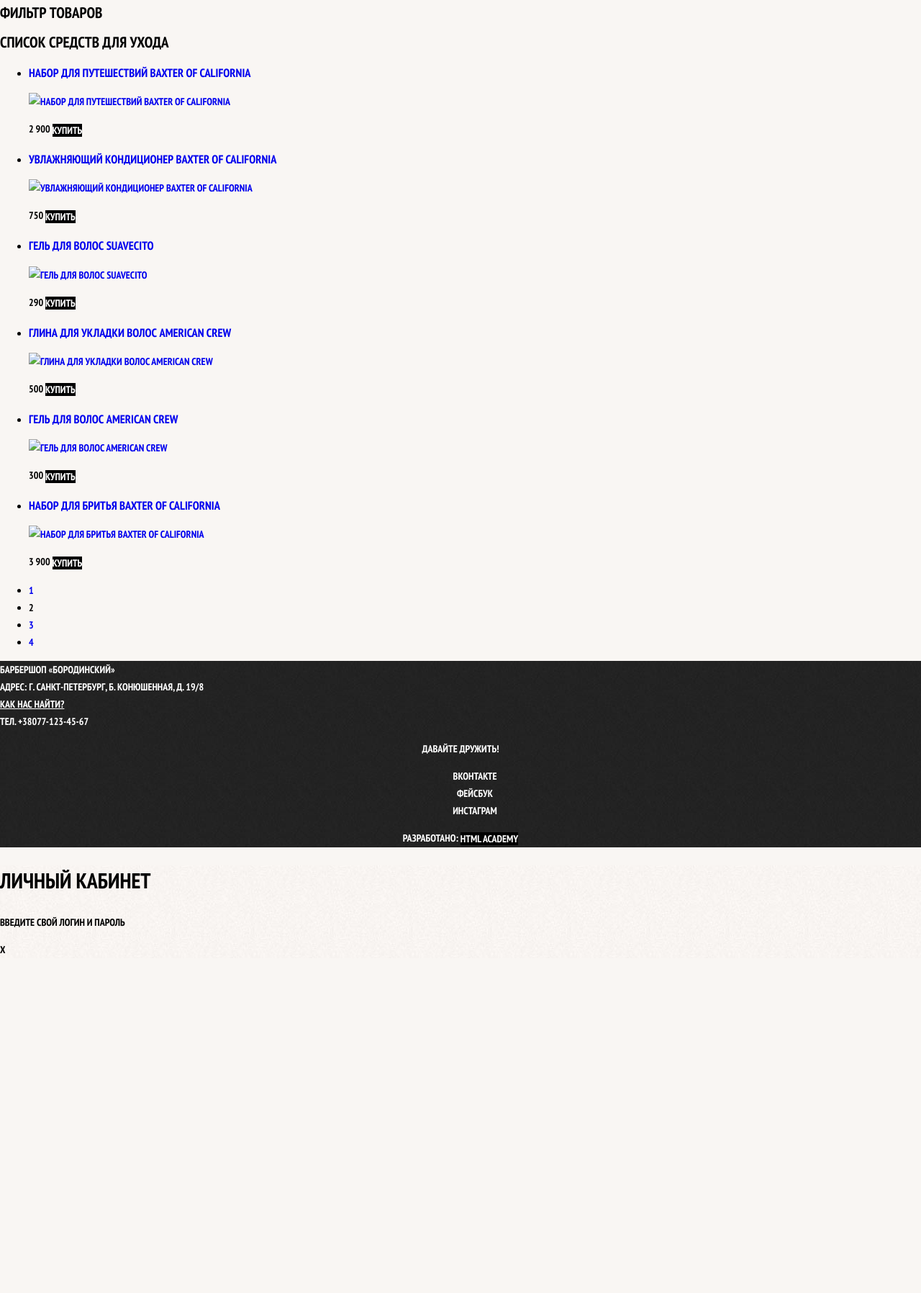
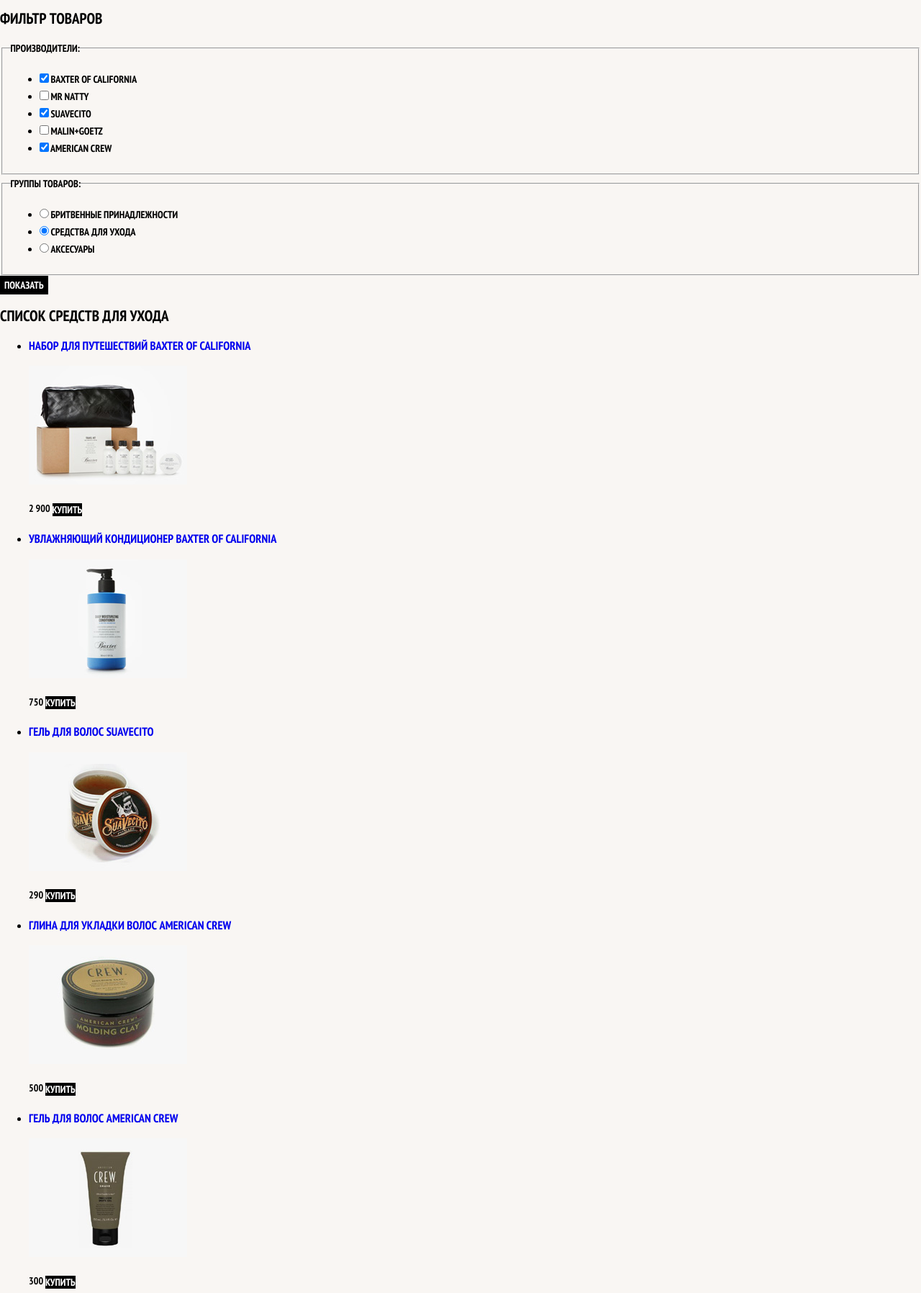
Before and after one commit to NataTimos/BSB, a plain HTML site: page catalog.html in a window 1280 px wide. Shown: the part 317-2113 px from the top of the page at 72% size. Before the commit the page ends 1648 px from the top, so only its background shows below. Drawn offline with Linux system fonts and the light colour scheme.

Commit message:
a11y catalog and item page

```diff
--- a/catalog.html
+++ b/catalog.html
@@ -35,114 +35,142 @@
 		<section class="filters">
 			<h2 class="visually-hidden">Фильтр товаров</h2>
 			<!-- здесь будет форма -->
+			<form class="filter" method="get" action="https://echo.htmlacademy.ru">
+				<fieldset>
+					<legend>Производители:</legend>
+					<ul>
+						<li class="filter-option">
+							<input type="checkbox" class="visually-hidden filter-input filter-input-checkbox" name="Baxter-of-California" id="filter-Baxter-of-California" checked>
+							<label for="filter-Baxter-of-California">Baxter of California</label></li>
+						<li class="filter-option">
+							<input type="checkbox" class="visually-hidden filter-input filter-input-checkbox" name="Mr-Natty" id="filter-Mr-Natty">
+							<label for="filter-Mr-Natty">Mr Natty</label></li>
+						<li class="filter-option">
+							<input type="checkbox" class="visually-hidden filter-input filter-input-checkbox" name="Suavecito" id="filter-Suavecito" checked>
+							<label for="filter-Suavecito">Suavecito</label></li>
+						<li class="filter-option">
+							<input type="checkbox" class="visually-hidden filter-input filter-input-checkbox" name="Malin+Goetz" id="filter-Malin-Goetz">
+							<label for="filter-Malin-Goetz">Malin+Goetz</label></li>
+						<li class="filter-option">
+							<input type="checkbox" class="visually-hidden filter-input filter-input-checkbox" name="American-Crew" id="filter-American-Crew" checked>
+							<label for="filter-American-Crew">American Crew</label></li>
+					</ul>
+				</fieldset>
+				<fieldset>
+					<legend>Группы товаров:</legend>
+					<ul>
+						<li class="filter-option">
+							<input class="visually-hidden filter-input filter-input-radio" type="radio" name="product-group" value="shaving" id="filter-shave">
+							<label for="filter-shave">Бритвенные принадлежности</label>
+						</li>
+						<li class="filter-option">
+							<input class="visually-hidden filter-input filter-input-radio" type="radio" name="product-group" value="hair-care" id="filter-care" checked>
+							<label for="filter-care">Средства для ухода</label>
+						</li>
+						<li class="filter-option">
+							<input class="visually-hidden filter-input filter-input-radio" type="radio" name="product-group" value="accessories" id="filter-accessories">
+							<label for="filter-accessories">Аксесуары</label>
+						</li>
+					</ul>
+				</fieldset>
+				<button type="submit" class="filter-button button">Показать</button>
+			</form>
 		</section>
 		<section class="catalog">
 			<h2 class="visually-hidden">Список средств для ухода</h2>
 			<ul  class="catalog-list">
 
 				<li class="catalog-item">
+					<a href="item.html">
 						<h3>
-						<a href="catalog-item.html">
 							<span class="catalog-category">Набор для путешествий</span>
 							<span class="catalog-item-title">Baxter of California</span>
+						</h3>
+						<p class="catalog-item-image">
+						 	<img src="img/product-1.jpg" width="220" height="165" alt="Набор для путешествий Baxter of California">
+						</p>
 					</a>
-					</h3>
-					<p>
-						<a href="catalog-item.html">
-						 	<img src="img/product-1.jpg" width="220" height="165" alt="Набор для путешествий Baxter of California">
-						</a>
-					</p>
-					<p>
+						<p class="catalog-item-price">
 							<b>2 900 </b>
 							<a class="button" href="">Купить</a>
 						</p>
 				</li>
 
 				<li class="catalog-item">
+					<a href="catalog-item.html">
 						<h3>
-						<a href="catalog-item.html">
 							<span class="catalog-category">Увлажняющий кондиционер</span>
 							<span class="catalog-item-title">Baxter of California</span>
+						</h3>
+						<p class="catalog-item-image">
+							<img src="img/product-2.jpg" width="220" height="165" alt="Увлажняющий кондиционер Baxter of California">
+						</p>
 					</a>
-					</h3>
-					<p>
-						<a href="catalog-item.html">
-						 	<img src="img/product-2.jpg" width="220" height="165" alt="Увлажняющий кондиционер Baxter of California">
-						</a>
-					</p>
-					<p>
+						<p class="catalog-item-price">
 							<b>750</b>
 							<a class="button" href="">Купить</a>
 						</p>
 				</li>
 
 				<li class="catalog-item">
+					<a href="catalog-item.html">
 						<h3>
-						<a href="catalog-item.html">
 							<span class="catalog-category">Гель для волос</span>
 							<span class="catalog-item-title">Suavecito</span>
+						</h3>
+						<p class="catalog-item-image">
+							<img src="img/product-3.jpg" width="220" height="165" alt="Гель для волос Suavecito">
+						</p>
 					</a>
-					</h3>
-					<p>
-						<a href="catalog-item.html">
-						 	<img src="img/product-2.jpg" width="220" height="165" alt="Гель для волос Suavecito">
-						</a>
-					</p>
-					<p>
+						<p class="catalog-item-price">
 							<b>290</b>
 							<a class="button" href="">Купить</a>
 						</p>
 				</li>
 
 				<li class="catalog-item">
+					<a href="catalog-item.html">
 						<h3>
-						<a href="catalog-item.html">
 							<span class="catalog-category">Глина для укладки волос</span>
 							<span class="catalog-item-title">American Crew</span>
+						</h3>
+						<p class="catalog-item-image">
+								<img src="img/product-4.jpg" width="220" height="165" alt="Глина для укладки волоc American Crew ">
+						</p>
 					</a>
-					</h3>
-					<p>
-						<a href="catalog-item.html">
-						 	<img src="img/product-3.jpg" width="220" height="165" alt="Глина для укладки волоc American Crew ">
-						</a>
-					</p>
-					<p>
+						<p class="catalog-item-price">
 							<b>500</b>
 							<a class="button" href="">Купить</a>
 						</p>
 				</li>
 
 				<li class="catalog-item">
+					<a href="catalog-item.html">
 						<h3>
-						<a href="catalog-item.html">
 							<span class="catalog-category">Гель для волос</span>
 							<span class="catalog-item-title">American Crew</span>
+						</h3>
+						<p class="catalog-item-image">
+							<img src="img/product-5.jpg" width="220" height="165" alt="Гель для волоc American Crew ">
+						</p>
 					</a>
-					</h3>
-					<p>
-						<a href="catalog-item.html">
-						 	<img src="img/product-3.jpg" width="220" height="165" alt="Гель для волоc American Crew ">
-						</a>
-					</p>
-					<p>
+						<p class="catalog-item-price">
 							<b>300</b>
 							<a class="button" href="">Купить</a>
 						</p>
 				</li>
 
 				<li class="catalog-item">
+					<a href="catalog-item.html">
 						<h3>
-						<a href="catalog-item.html">
 							<span class="catalog-category">Набор для бритья</span>
 							<span class="catalog-item-title">Baxter of California</span>
-						</a>
 						</h3>
 						<p>
-						<a href="catalog-item.html">
-						 	<img src="img/product-2.jpg" width="220" height="165" alt="Набор для бритья Baxter of California">
+							<img src="img/product-6.jpg" width="220" height="165" alt="Набор для бритья Baxter of California">
+						</p>
 					</a>
-					</p>
-					<p>
+						<p class="catalog-item-price">
 							<b>3 900</b>
 							<a class="button" href="">Купить</a>
 						</p>
@@ -180,9 +208,37 @@
 	</footer>
 	<section class="modal modal-login">
 		<h2>Личный кабинет</h2>
+
 		<p>Введите свой логин и пароль</p>
-	<!-- Здесь будет форма -->
-		<span class="modal-close">X</span>
+		<form class="login-form" action="https://echo.htmlacademy.ru" method="post">
+			<p>
+				<label class="vissually-hidden" for="user-login">Логин</label>
+				<input class="login-icon-user" id="user-login" type="text" name="login" placeholder="Логин">
+			</p>
+			<p>
+				<label class="vissually-hidden" for="user-password">Пароль</label>
+				<input id="user-password" class="login-icon-password" type="password" name="password" placeholder="Пароль">
+			</p>
+			<p class="login-password-info">
+				<label class="login-checkbox">
+					<input type="checkbox" name="remember" class="vissually-hidden">
+					<span class="checkbox-indicator"></span>
+					Запомните меня
+				</label>
+				<a href="#" class="restore">Я забыл пароль!</a>
+			</p>
+			<button class="button" type="submit">Войти</button>
+		</form>
+
+		<button class="modal-close" type="button">Закрыть</button>
+	</section>
+
+	<section class="modal modal-map">
+		<h2 class="vissually-hidden">Как до нас добраться?</h2>
+		<p>
+			<img src="img/bbs-modal-map.png" width="780" height="560" alt="Офис компании по адресу ул. Большая Конюшенная, 19/8, Санкт-Петербург">
+		</p>
+		<button class="modal-close" type="button">X</button>
 	</section>
 </body>
 </html>
```
Also changed, not shown: item.html (+40 -9 lines), img/bbs-product-boc-big.jpg (added), img/bbs-product-boc-small1.jpg (added), img/bbs-product-boc-small2.jpg (added), img/bbs-product-boc-small3.jpg (added), img/cross.svg (added), img/facebook.svg (added), img/instagram.svg (added), img/login-enter.svg (added), img/logo.svg (added), img/product-1.jpg (added), img/product-2.jpg (added), img/product-3.jpg (added), img/product-4.jpg (added), 3 more files. Lines whose indentation alone changed are shown as unchanged.
